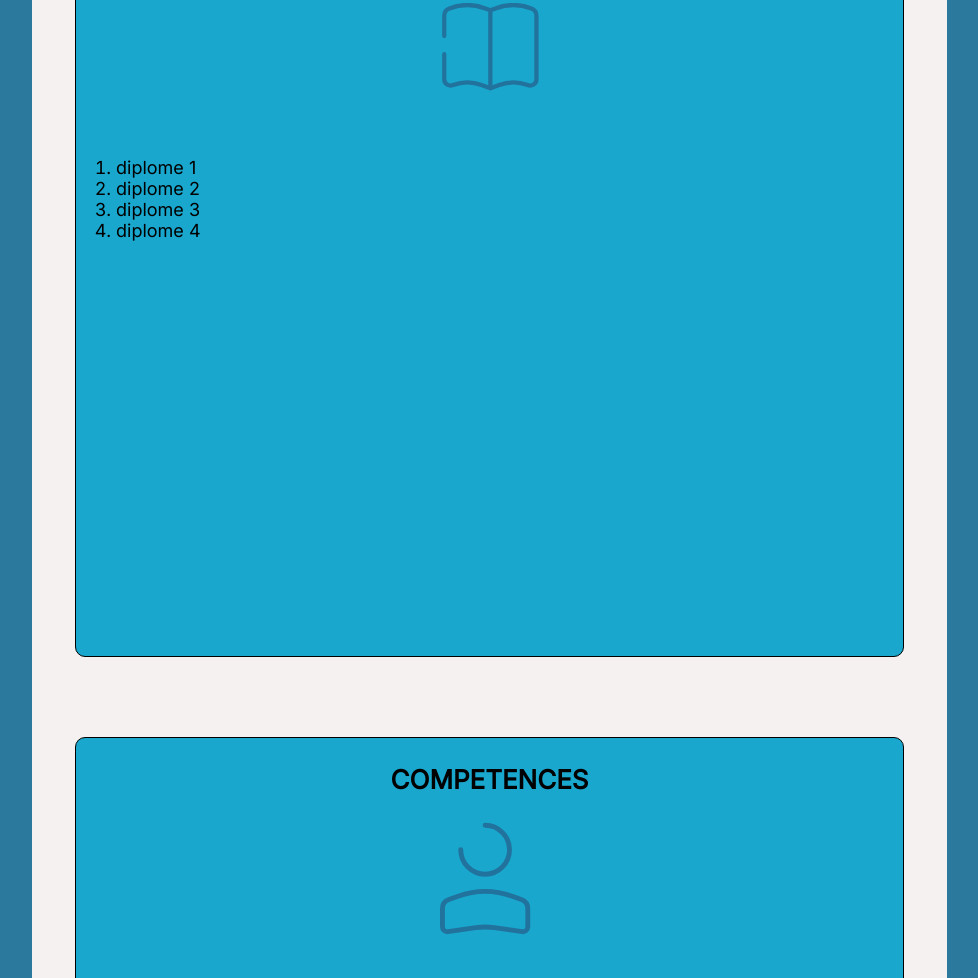
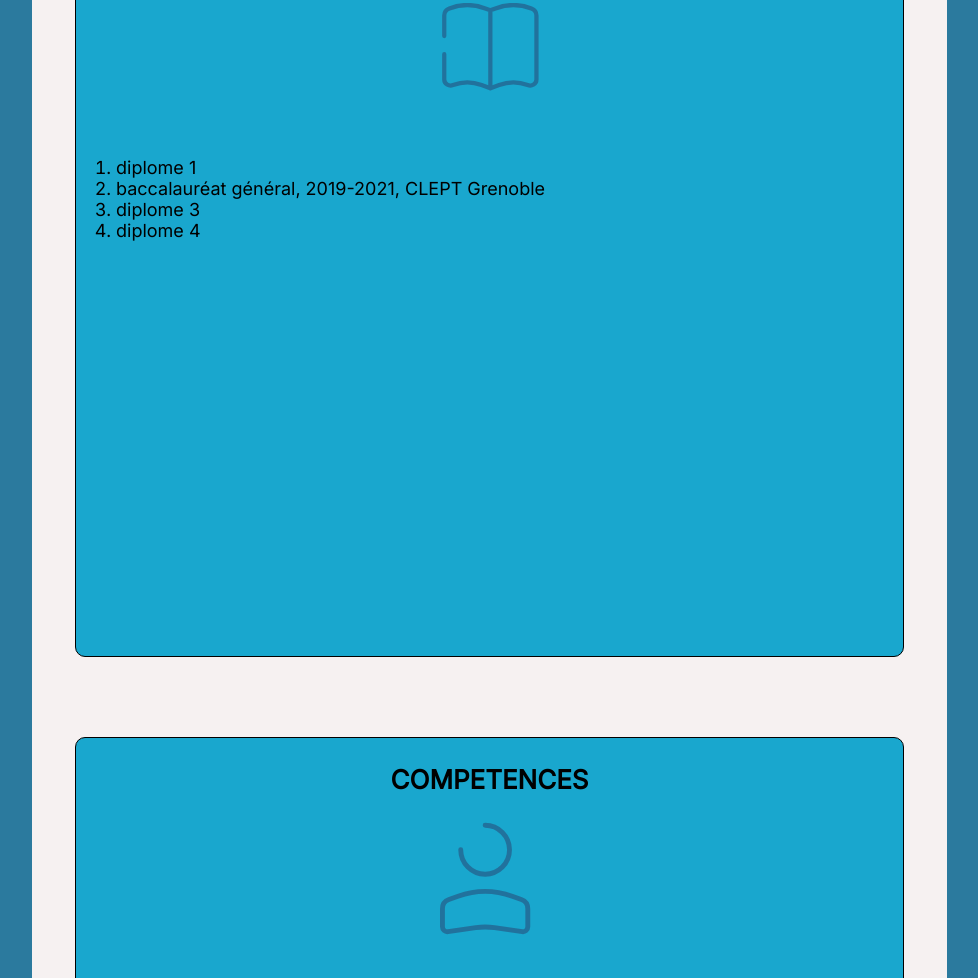
Before and after one commit to ThomasVDCSTL/cv, a plain HTML site: page index.html in a window 1280 px wide. Shown: the part 1089-2067 px from the top of the page, without its empty margins (278-1256 px from the left). Drawn offline with Linux system fonts and the light colour scheme.

Commit message:
changement diplome 2

```diff
--- a/index.html
+++ b/index.html
@@ -81,7 +81,7 @@
             <div class="texte_gauche">
                 <ol>
                     <li>diplome 1</li>
-                    <li>diplome 2</li>
+                    <li>baccalauréat général, 2019-2021, CLEPT Grenoble</li>
                     <li>diplome 3</li>
                     <li>diplome 4</li>
                 </ol>
```
